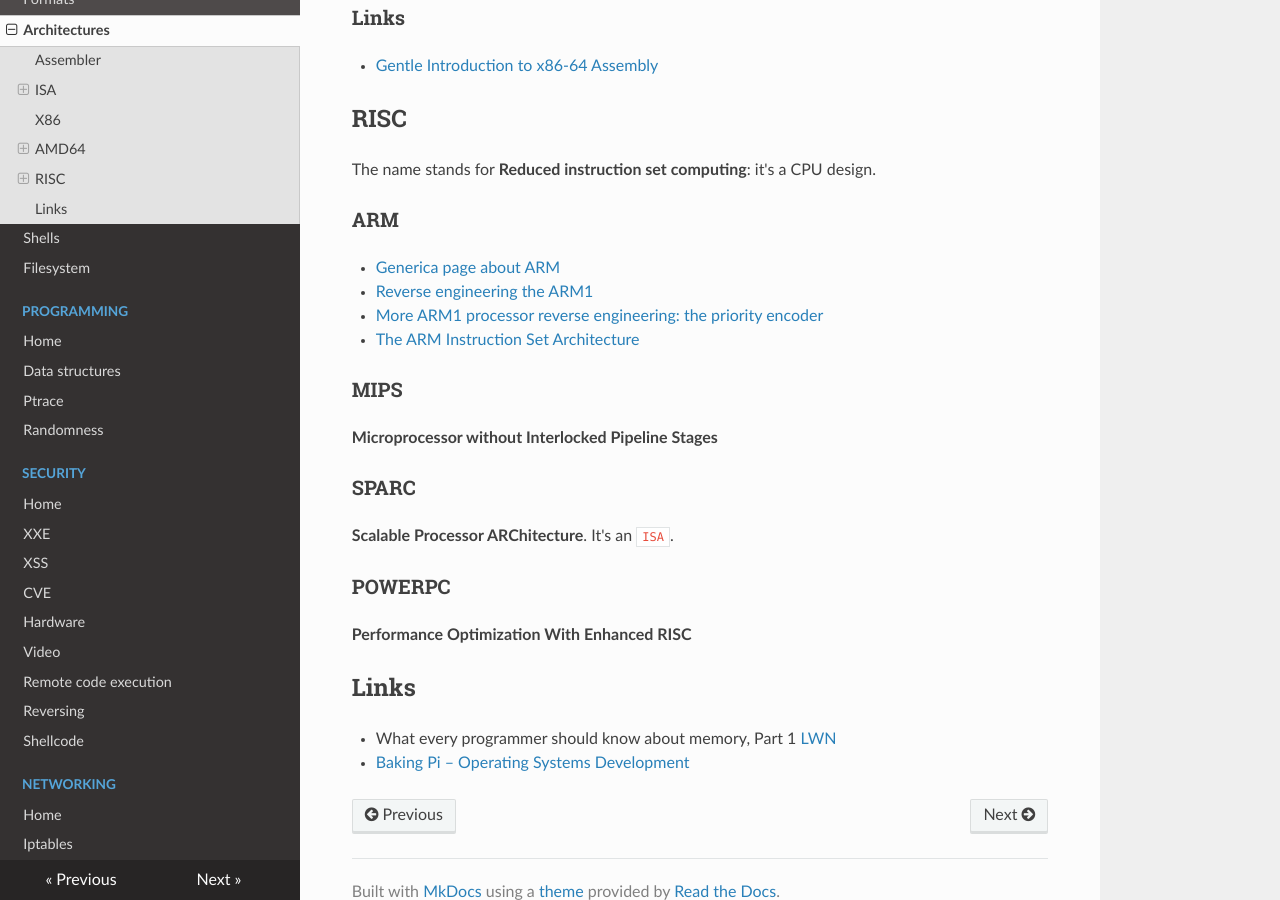
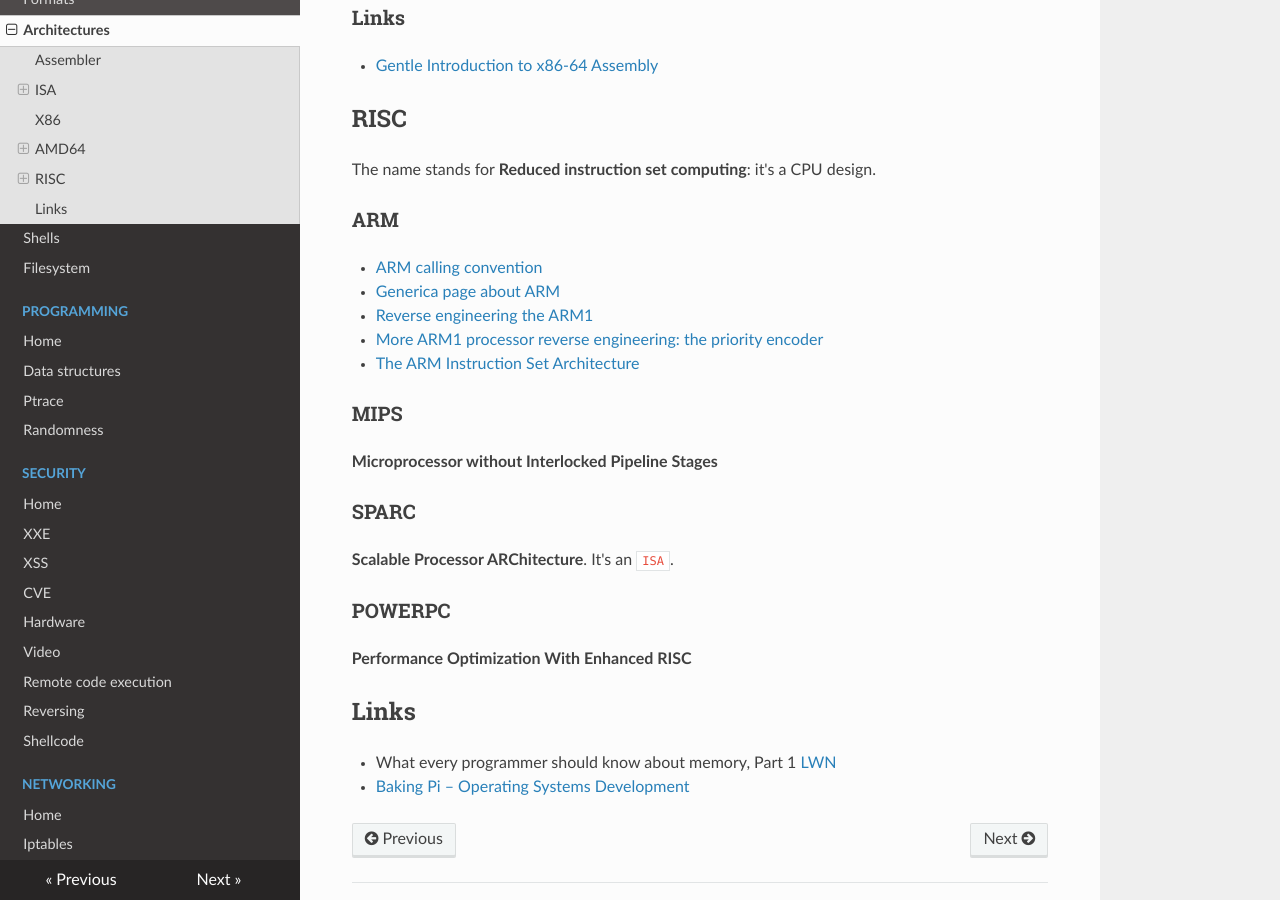
Before and after one commit to gipi/low-level, an MkDocs documentation site: the page built from docs/arch.md, in a window 1280 px wide and 900 px high, scrolled down 1827 px. Built offline with MkDocs 1.6.1, drawn with Linux system fonts in a browser that asks for light colours; nearby versions of some CDN libraries; old or Windows-style settings are respelled for this version of MkDocs.

Commit message:
Add ARM calling convention related link.

```diff
--- a/docs/arch.md
+++ b/docs/arch.md
@@ -76,6 +76,7 @@ The name stands for **Reduced instruction set computing**: it's a CPU design.
 
 ### ARM
 
+ - [ARM calling convention](http://caxapa.ru/thumbs/656023/IHI0042F_aapcs.pdf)
  - [Generica page about ARM](https://www.aldeid.com/wiki/Category:Architecture/ARM)
  - [Reverse engineering the ARM1](http://www.righto.com/2015/12/reverse-engineering-arm1-ancestor-of.html)
  - [More ARM1 processor reverse engineering: the priority encoder](http://www.righto.com/2016/01/more-arm1-processor-reverse-engineering.html)
```
